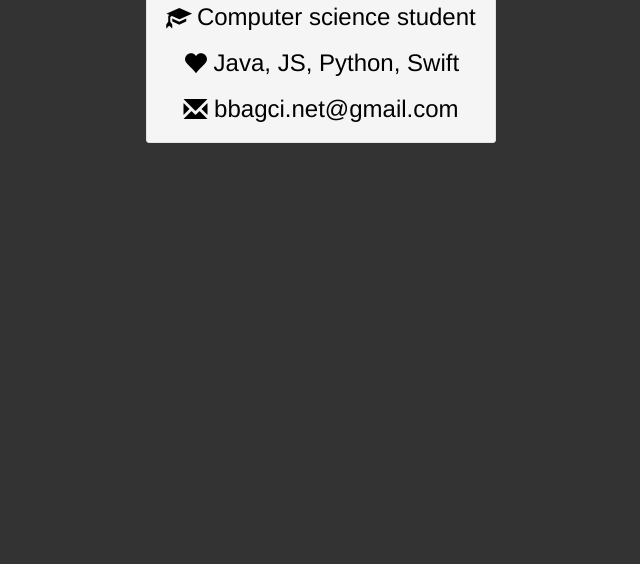
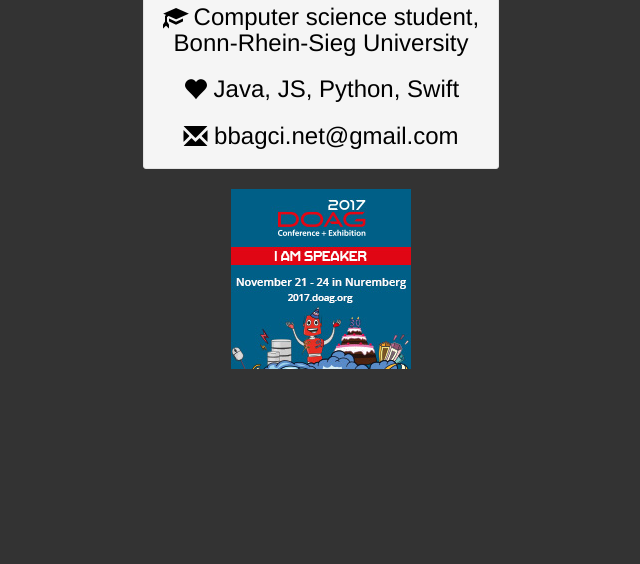
Before and after one commit to bbagci/bbagci.github.io, a plain HTML site: page index.html in a window 1280 px wide. Shown: the part 236-800 px from the top of the page, without its empty margins (319-959 px from the left). Drawn offline with nearby package versions, Linux system fonts and the light colour scheme.

Commit message:
Add more content

```diff
--- a/index.html
+++ b/index.html
@@ -38,7 +38,7 @@
 			text-align: center;
 			padding-left: 19px;
 			padding-right: 19px;
-			width: 350px;
+			margin: 0px;
 		}
 
 		.glyphicon {
@@ -51,10 +51,11 @@
 	<a href="https://github.com/bbagci"><img src="GitHub-Mark-Light-120px-plus.png" alt="GitHub mark"></a>
 	<div class="well well-sm">
 		<h1>&#66;&#x75;&#x72;&#x61;&#107;&#32;&#66;&#97;&#103;&#x63;&#105;</h1>
-		<h3><span class="glyphicon glyphicon-education" aria-hidden="true"></span>&#32;&#x43;&#111;&#x6d;&#112;&#x75;&#x74;&#x65;&#x72;&#32;&#115;&#x63;&#105;&#101;&#x6e;&#x63;&#x65;&#32;&#115;&#x74;&#117;&#x64;&#x65;&#x6e;&#x74;</h3>
+		<h3><span class="glyphicon glyphicon-education" aria-hidden="true"></span>&#32;&#x43;&#111;&#x6d;&#112;&#x75;&#x74;&#x65;&#x72;&#32;&#115;&#x63;&#105;&#101;&#x6e;&#x63;&#x65;&#32;&#115;&#x74;&#117;&#x64;&#x65;&#x6e;&#x74;&#44;<br>&#x42;&#x6f;&#x6e;&#110;&#45;&#82;&#104;&#101;&#x69;&#110;&#x2d;&#83;&#x69;&#x65;&#x67;&#32;&#x55;&#110;&#x69;&#118;&#101;&#x72;&#x73;&#105;&#116;&#x79;</h3>
 		<h3><span class="glyphicon glyphicon-heart" aria-hidden="true"></span>&#x20;&#74;&#97;&#x76;&#97;&#44;&#32;&#x4a;&#x53;&#44;&#32;&#80;&#121;&#x74;&#104;&#111;&#x6e;&#x2c;&#x20;&#x53;&#x77;&#105;&#102;&#116;</h3>
 		<h3><span class="glyphicon glyphicon-envelope" aria-hidden="true"></span>&#x20;<a href="&#109;&#x61;&#105;&#x6c;&#x74;&#x6f;&#58;&#x62;&#98;&#97;&#103;&#99;&#105;&#46;&#x6e;&#101;&#x74;&#64;&#103;&#109;&#x61;&#105;&#x6c;&#46;&#99;&#x6f;&#x6d;">&#x62;&#98;&#97;&#103;&#x63;&#x69;&#46;&#x6e;&#x65;&#x74;&#64;&#103;&#109;&#x61;&#105;&#x6c;&#x2e;&#99;&#111;&#109;</a></h3>
 	</div>
+	<a href="https://2017.doag.org/en/home/"><img src="2017-K-A-Banner-180x180_Speaker-ENG.jpg" alt="DOAG banner"></a>
 </body>
 
 </html>
```
Also changed, not shown: 2017-K-A-Banner-180x180_Speaker-ENG.jpg (added).
